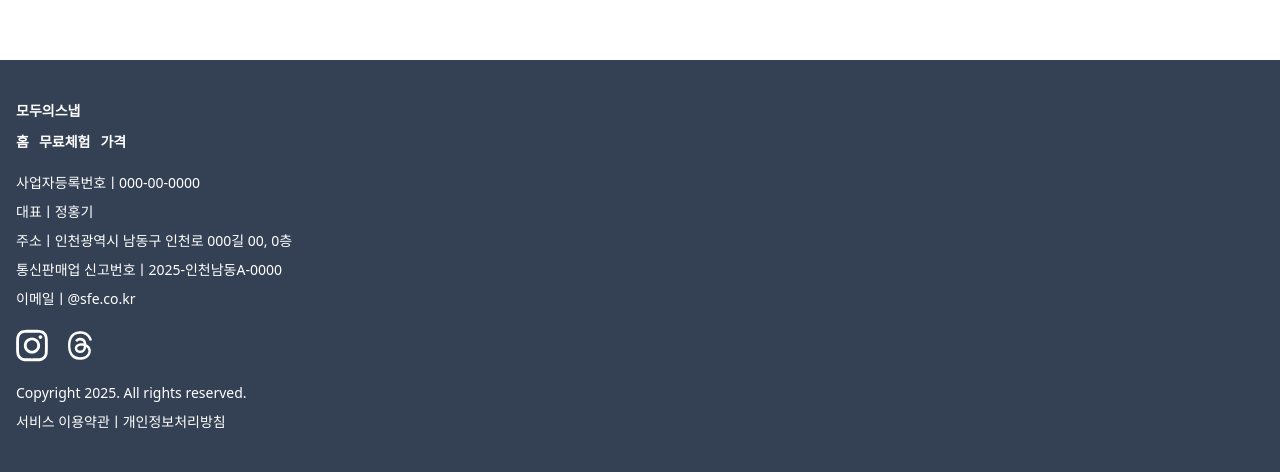
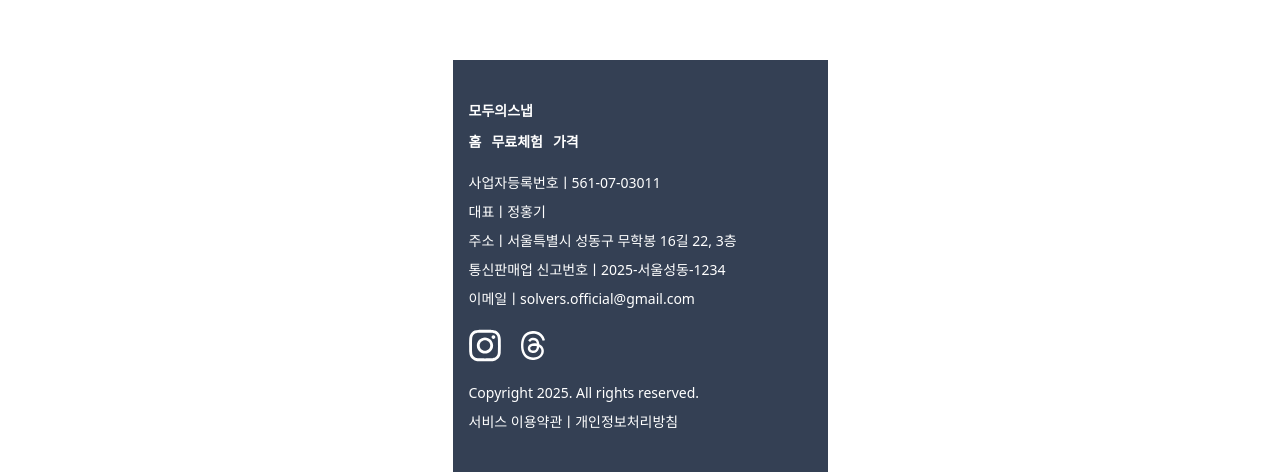
Before and after one commit to hyeon9782/everyones-snap, a Next.js app: page /gallery/1 in a window 1280 px wide. Shown: the part 788-1260 px from the top of the page. Built offline with nearby package versions, Linux system fonts and the light colour scheme; no server answers.

Commit message:
feat: footer 컴포넌트에 정보 연결

```diff
--- a/src/shared/ui/default-layout.tsx
+++ b/src/shared/ui/default-layout.tsx
@@ -1,7 +1,11 @@
 import React from "react";
 
 const DefaultLayout = ({ children }: { children: React.ReactNode }) => {
-  return <div className="container mx-auto min-h-screen">{children}</div>;
+  return (
+    <div className="container mx-auto min-h-screen max-w-[375px]">
+      {children}
+    </div>
+  );
 };
 
 export default DefaultLayout;
--- a/src/widgets/footer.tsx
+++ b/src/widgets/footer.tsx
@@ -1,4 +1,5 @@
 import Image from "next/image";
+import Link from "next/link";
 import React from "react";
 
 const Footer = () => {
@@ -7,37 +8,55 @@ const Footer = () => {
       <div className="flex flex-col gap-[10px] text-[14px] font-semibold">
         <span>모두의스냅</span>
         <div className="flex gap-[10px]">
-          <span>홈</span>
-          <span>무료체험</span>
-          <span>가격</span>
+          <Link href="/">홈</Link>
+          <Link href="/login">무료체험</Link>
+          <Link href="/price">가격</Link>
         </div>
       </div>
       <div className="flex flex-col gap-5">
         <div className="flex flex-col gap-2 text-[14px] font-normal">
-          <span>사업자등록번호ㅣ000-00-0000</span>
+          <span>사업자등록번호ㅣ561-07-03011</span>
           <span>대표ㅣ정홍기</span>
-          <span>주소ㅣ인천광역시 남동구 인천로 000길 00, 0층</span>
-          <span>통신판매업 신고번호ㅣ2025-인천남동A-0000</span>
-          <span>이메일ㅣ@sfe.co.kr</span>
+          <span>주소ㅣ서울특별시 성동구 무학봉 16길 22, 3층</span>
+          <span>통신판매업 신고번호ㅣ2025-서울성동-1234</span>
+          <span>이메일ㅣsolvers.official@gmail.com</span>
         </div>
         <div className="flex gap-4">
+          <Link href="https://www.instagram.com/mywed_log/" target="_blank">
             <Image
               src="/images/instagram.svg"
               alt="instagram"
               width={32}
               height={32}
             />
+          </Link>
+          <Link href="https://www.threads.com/@mywed_log" target="_blank">
             <Image
               src="/images/logo_thread.svg"
               alt="thread"
               width={32}
               height={32}
             />
+          </Link>
         </div>
       </div>
       <div className="flex flex-col gap-2 text-[14px] font-normal">
         <span>Copyright 2025. All rights reserved.</span>
-        <span>서비스 이용약관ㅣ개인정보처리방침</span>
+        <span>
+          <Link
+            href={`https://imminent-drop-afd.notion.site/24e5eb23b550800584d9d017dc635da3?pvs=73`}
+            target="_blank"
+          >
+            서비스 이용약관
+          </Link>
+          ㅣ
+          <Link
+            href={`https://imminent-drop-afd.notion.site/24e5eb23b55080b2addcc3ba21848bc9`}
+            target="_blank"
+          >
+            개인정보처리방침
+          </Link>
+        </span>
       </div>
     </footer>
   );
```
Lines whose indentation alone changed are shown as unchanged.
